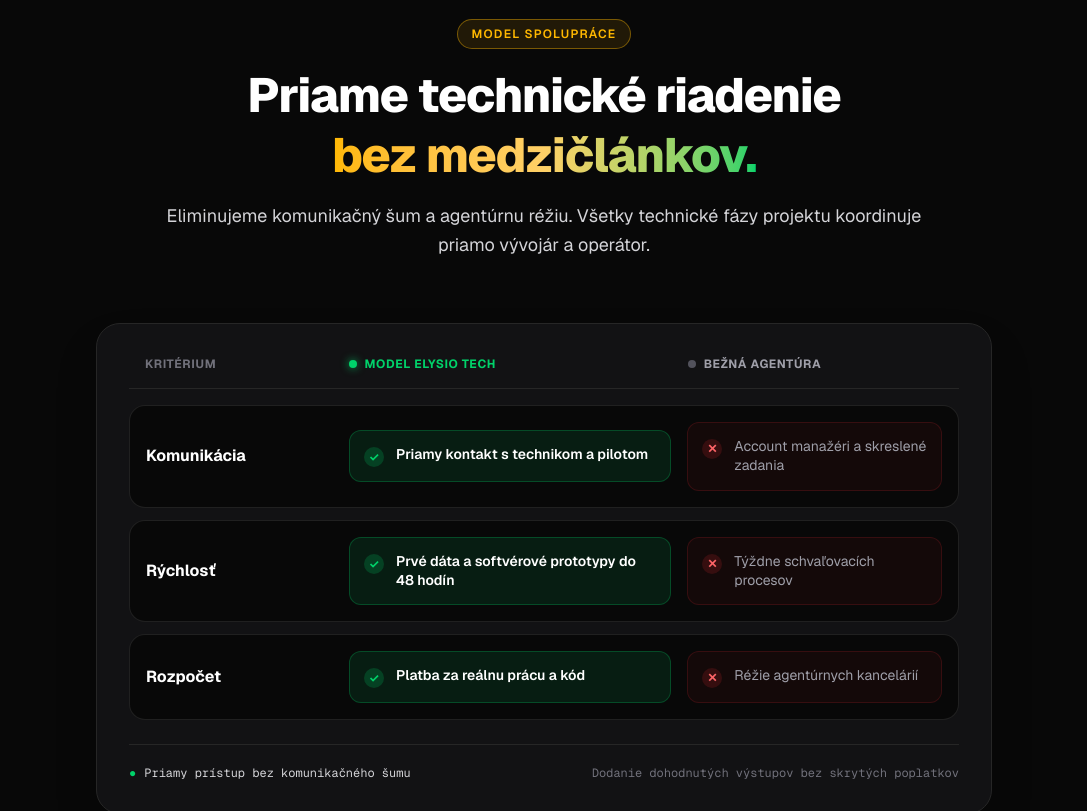
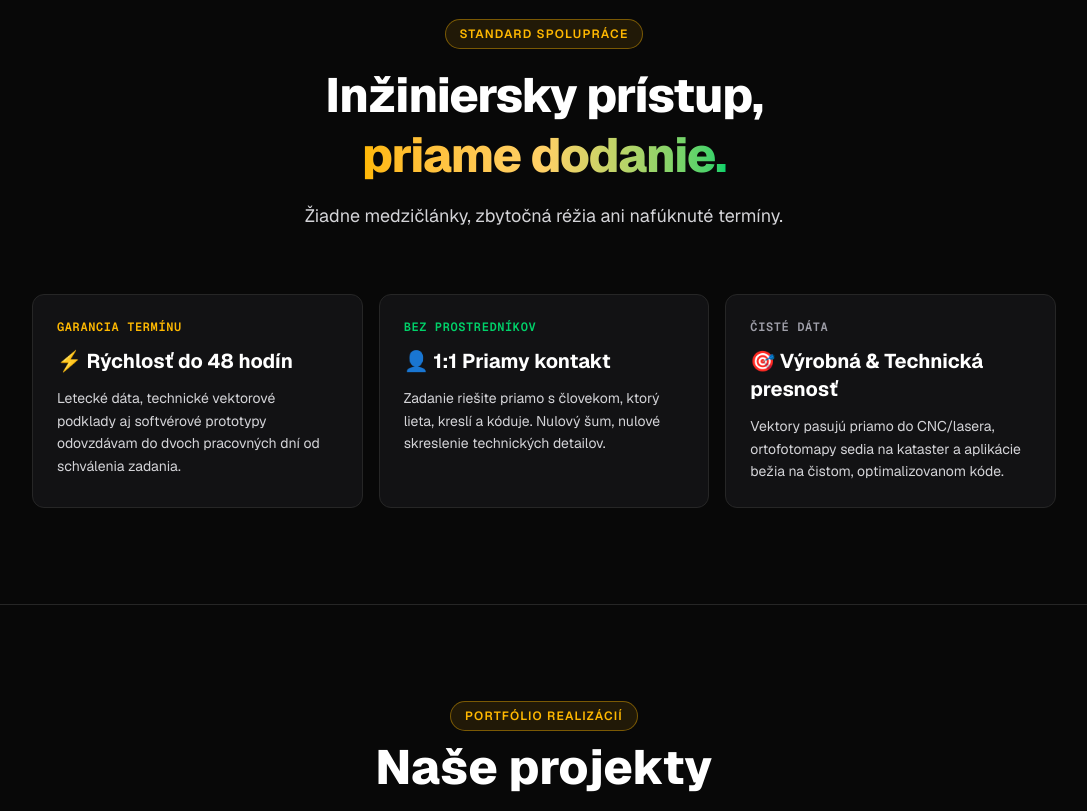
Before and after one commit to Patrik-Barcaj/ElysioTech, a Next.js app: page / in a window 1280 px wide. Shown: the part 2100-2911 px from the top of the page, without its empty margins (96-1183 px from the left). Built offline with nearby package versions, Linux system fonts and the light colour scheme.

Commit message:
refactor(why-elysio): replace comparison table with 3 clean value pillars

```diff
--- a/src/components/WhyElysio.tsx
+++ b/src/components/WhyElysio.tsx
@@ -2,27 +2,6 @@
 import ScrollReveal from './ui/ScrollReveal';
 
 export default function WhyElysio() {
-  const comparisonItems = [
-    {
-      id: 'comp-comm',
-      criterion: 'Komunikácia',
-      elysio: 'Priamy kontakt s technikom a pilotom',
-      agency: 'Account manažéri a skreslené zadania'
-    },
-    {
-      id: 'comp-speed',
-      criterion: 'Rýchlosť',
-      elysio: 'Prvé dáta a softvérové prototypy do 48 hodín',
-      agency: 'Týždne schvaľovacích procesov'
-    },
-    {
-      id: 'comp-budget',
-      criterion: 'Rozpočet',
-      elysio: 'Platba za reálnu prácu a kód',
-      agency: 'Réžie agentúrnych kancelárií'
-    }
-  ];
-
   return (
     <section id="why-elysio" className="py-24 bg-[#080808] relative border-t border-neutral-800">
       <div className="max-w-7xl mx-auto px-4 sm:px-6 lg:px-8 relative z-10">
@@ -30,99 +9,73 @@
         {/* Section Header */}
         <div className="text-center max-w-3xl mx-auto mb-16">
           <div className="inline-flex items-center gap-2 px-3.5 py-1.5 rounded-full border border-[#FFB800]/40 bg-[#FFB800]/10 text-[#FFB800] text-xs font-semibold font-display tracking-widest mb-4 uppercase">
-            Model spolupráce
+            STANDARD SPOLUPRÁCE
           </div>
           <h2 className="text-3xl sm:text-4xl md:text-5xl font-extrabold text-white font-display tracking-tight leading-tight">
-            Priame technické riadenie <br className="hidden sm:inline" />
+            Inžiniersky prístup, <br className="hidden sm:inline" />
             <span className="text-transparent bg-clip-text bg-gradient-to-r from-[#FFB800] via-[#FFD066] to-[#00D26A]">
-              bez medzičlánkov.
+              priame dodanie.
             </span>
           </h2>
           <p className="text-zinc-300 mt-4 text-base sm:text-lg leading-relaxed">
-            Eliminujeme komunikačný šum a agentúrnu réžiu. Všetky technické fázy projektu koordinuje priamo vývojár a operátor.
+            Žiadne medzičlánky, zbytočná réžia ani nafúknuté termíny.
           </p>
         </div>
 
-        {/* Streamlined Comparison Table */}
-        <div className="max-w-4xl mx-auto">
-          <ScrollReveal delay={0.1}>
-            <div className="bg-[#121214] border border-neutral-800 rounded-3xl p-6 sm:p-8 shadow-2xl">
+        {/* 3 Value Pillars Grid */}
+        <div className="grid grid-cols-1 md:grid-cols-3 gap-4 max-w-5xl mx-auto">
 
-              {/* Table Column Headers on Desktop */}
-              <div className="hidden md:grid grid-cols-12 gap-4 pb-4 px-4 border-b border-neutral-800 text-xs font-display font-bold uppercase tracking-wider text-zinc-500">
-                <div className="col-span-3">Kritérium</div>
-                <div className="col-span-5 text-[#00D26A] flex items-center gap-2">
-                  <span className="w-2 h-2 rounded-full bg-[#00D26A] shadow-[0_0_8px_rgba(0,210,106,0.8)]"></span>
-                  Model Elysio Tech
-                </div>
-                <div className="col-span-4 text-zinc-400 flex items-center gap-2">
-                  <span className="w-2 h-2 rounded-full bg-zinc-600"></span>
-                  Bežná agentúra
-                </div>
-              </div>
-
-              {/* Rows */}
-              <div className="space-y-4 md:space-y-3 pt-4 md:pt-4">
-                {comparisonItems.map((item) => (
-                  <div
-                    key={item.id}
-                    className="grid grid-cols-1 md:grid-cols-12 gap-3 md:gap-4 items-center p-4 rounded-2xl bg-[#080808] border border-neutral-800/80 hover:border-neutral-700 transition-colors"
-                  >
-                    {/* Criterion Title */}
-                    <div className="md:col-span-3">
-                      <span className="text-[11px] font-mono uppercase tracking-wider text-[#FFB800] block md:hidden mb-1">
-                        Kritérium
+          {/* Card 1: Rýchlosť */}
+          <ScrollReveal delay={0.1} className="h-full">
+            <div className="h-full bg-[#121214] border border-neutral-800 p-6 rounded-xl hover:border-neutral-700 transition-all flex flex-col justify-between">
+              <div>
+                <span className="font-mono text-xs text-amber-400 font-semibold tracking-wider uppercase block mb-3">
+                  GARANCIA TERMÍNU
                 </span>
-                      <h3 className="text-base font-bold font-display text-white">
-                        {item.criterion}
+                <h3 className="text-lg sm:text-xl font-bold font-display text-white mb-3">
+                  ⚡ Rýchlosť do 48 hodín
                 </h3>
-                    </div>
-
-                    {/* Elysio (Green Checkmark) */}
-                    <div className="md:col-span-5 flex items-start gap-3 p-3.5 rounded-xl bg-[#00D26A]/10 border border-[#00D26A]/25">
-                      <span className="w-5 h-5 rounded-full bg-[#00D26A]/20 text-[#00D26A] font-bold text-xs flex items-center justify-center shrink-0 mt-0.5">
-                        ✓
-                      </span>
-                      <div>
-                        <span className="text-[10px] font-mono font-bold text-[#00D26A] uppercase tracking-wider block md:hidden mb-0.5">
-                          Elysio Tech
-                        </span>
-                        <p className="text-sm font-semibold text-white leading-snug">
-                          {item.elysio}
+                <p className="text-sm text-zinc-300 leading-relaxed">
+                  Letecké dáta, technické vektorové podklady aj softvérové prototypy odovzdávam do dvoch pracovných dní od schválenia zadania.
                 </p>
               </div>
             </div>
+          </ScrollReveal>
 
-                    {/* Agency (Red Cross) */}
-                    <div className="md:col-span-4 flex items-start gap-3 p-3.5 rounded-xl bg-red-500/5 border border-red-500/15">
-                      <span className="w-5 h-5 rounded-full bg-red-500/15 text-red-400 font-bold text-xs flex items-center justify-center shrink-0 mt-0.5">
-                        ✕
+          {/* Card 2: 1:1 Priamy kontakt */}
+          <ScrollReveal delay={0.2} className="h-full">
+            <div className="h-full bg-[#121214] border border-neutral-800 p-6 rounded-xl hover:border-neutral-700 transition-all flex flex-col justify-between">
+              <div>
+                <span className="font-mono text-xs text-[#00D26A] font-semibold tracking-wider uppercase block mb-3">
+                  BEZ PROSTREDNÍKOV
                 </span>
-                      <div>
-                        <span className="text-[10px] font-mono font-bold text-red-400 uppercase tracking-wider block md:hidden mb-0.5">
-                          Klasická agentúra
-                        </span>
-                        <p className="text-sm text-zinc-400 leading-snug">
-                          {item.agency}
+                <h3 className="text-lg sm:text-xl font-bold font-display text-white mb-3">
+                  👤 1:1 Priamy kontakt
+                </h3>
+                <p className="text-sm text-zinc-300 leading-relaxed">
+                  Zadanie riešite priamo s človekom, ktorý lieta, kreslí a kóduje. Nulový šum, nulové skreslenie technických detailov.
                 </p>
               </div>
             </div>
+          </ScrollReveal>
+
+          {/* Card 3: Presnosť */}
+          <ScrollReveal delay={0.3} className="h-full">
+            <div className="h-full bg-[#121214] border border-neutral-800 p-6 rounded-xl hover:border-neutral-700 transition-all flex flex-col justify-between">
+              <div>
+                <span className="font-mono text-xs text-zinc-400 font-semibold tracking-wider uppercase block mb-3">
+                  ČISTÉ DÁTA
+                </span>
+                <h3 className="text-lg sm:text-xl font-bold font-display text-white mb-3">
+                  🎯 Výrobná & Technická presnosť
+                </h3>
+                <p className="text-sm text-zinc-300 leading-relaxed">
+                  Vektory pasujú priamo do CNC/lasera, ortofotomapy sedia na kataster a aplikácie bežia na čistom, optimalizovanom kóde.
+                </p>
               </div>
-                ))}
-              </div>
-
-              {/* Bottom Guarantee Reassurance */}
-              <div className="mt-6 pt-5 border-t border-neutral-800 flex flex-col sm:flex-row items-center justify-between gap-3 text-xs text-zinc-400 font-mono">
-                <span className="flex items-center gap-2 text-zinc-300">
-                  <span className="text-[#00D26A] font-bold">●</span> Priamy prístup bez komunikačného šumu
-                </span>
-                <span className="text-zinc-500">
-                  Dodanie dohodnutých výstupov bez skrytých poplatkov
-                </span>
-              </div>
-
             </div>
           </ScrollReveal>
+
         </div>
 
       </div>
```
Lines whose indentation alone changed are shown as unchanged.
